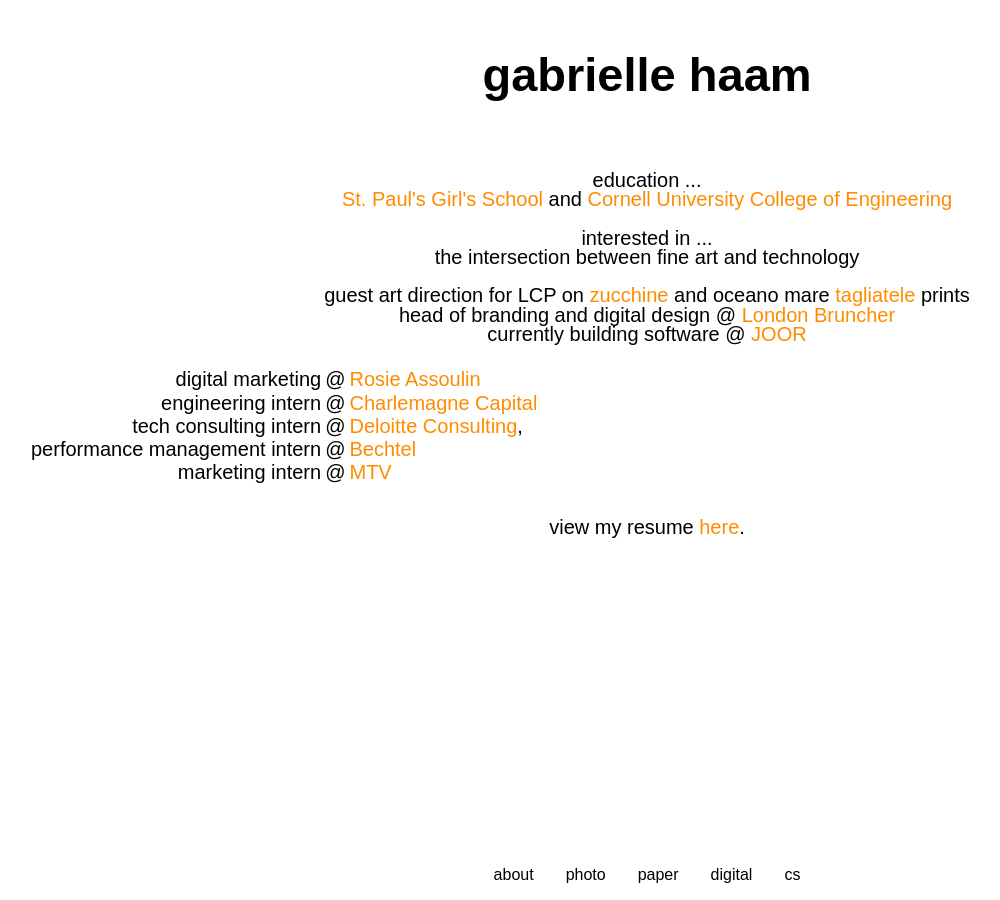
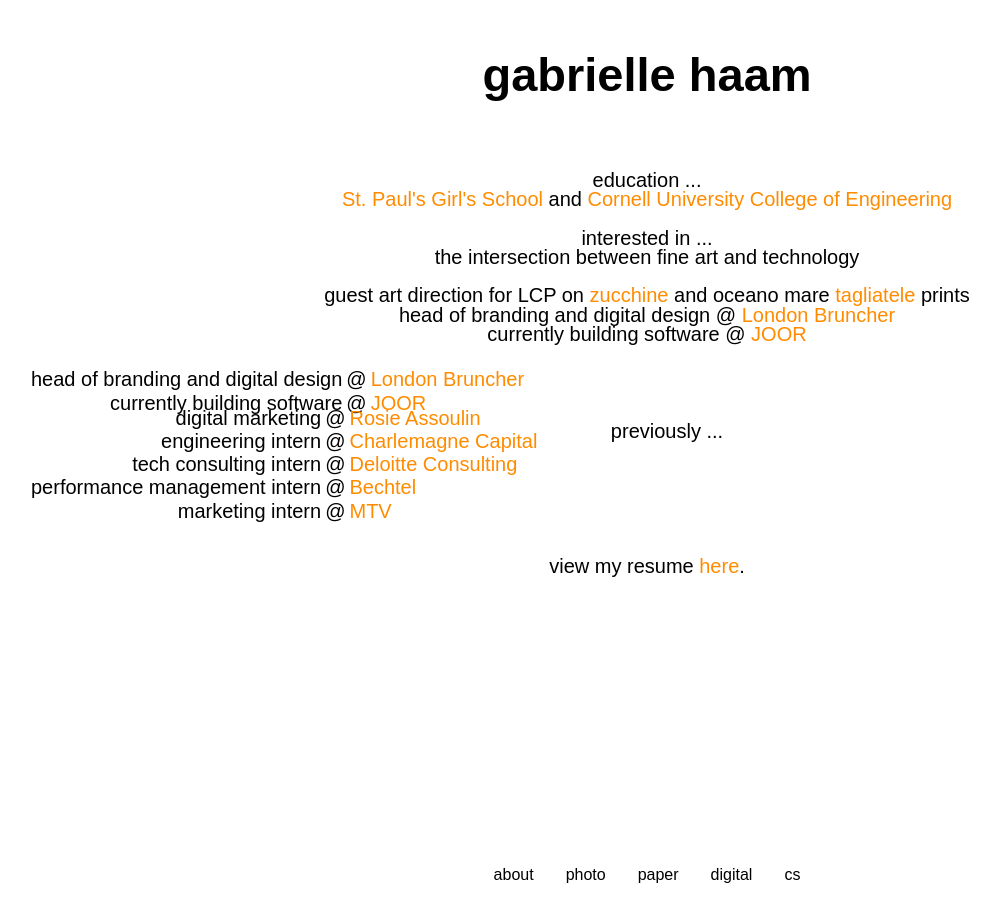
Before and after one commit to gabriellehaam/gabriellehaam.github.io, a Jekyll site: the page built from aboutme.html, in a window 1280 px wide. Shown: the whole page, without its empty margins (1-1001 px from the left). Built offline with Jekyll 4.4.1, drawn with Linux system fonts in a browser that asks for light colours.

Commit message:
Update aboutme.html

```diff
--- a/aboutme.html
+++ b/aboutme.html
@@ -36,8 +36,26 @@
       <div class="main">
       <table><tr><td><span class="lft">
 
+      head of branding and digital design                                      <!--LHS-->
+      </span></td><td>@</td><td>                <!--@-->
+      <a href="https://www.londonbruncher.com/shop/">London Bruncher</a>                                        <!--RHS-->
+      </td></tr><tr><td><span class="lft">
+
+
+      currently building software                                      <!--LHS-->
+      </span></td><td>@</td><td>                <!--@-->
+      <a href="https://joor.com/">JOOR</a>                                        <!--RHS-->
+      </td></tr>
+      </table>
+
+      <br>
+      <p>previously ... </p>
+      <br>
+
+      <table><tr><td><span class="lft">
+
       digital marketing                                      <!--LHS-->
-      </span></td><td>@</td><td>                <!--Equal sign-->
+      </span></td><td>@</td><td>                <!--@-->
       <a href= "https://rosieassoulin.com/">Rosie Assoulin</a>                                        <!--RHS-->
       </td></tr><tr><td><span class="lft">
 
@@ -48,7 +66,7 @@
 
       tech consulting intern
       </span></td><td>@</td><td>
-      <a href="https://www2.deloitte.com/cn/en/services/consulting.html">Deloitte Consulting</a>,
+      <a href="https://www2.deloitte.com/cn/en/services/consulting.html">Deloitte Consulting</a>
       </td></tr><tr><td><span class="lft">
 
       performance management intern
```
